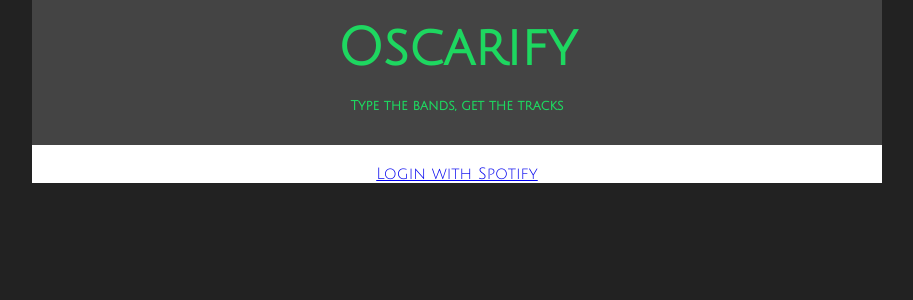
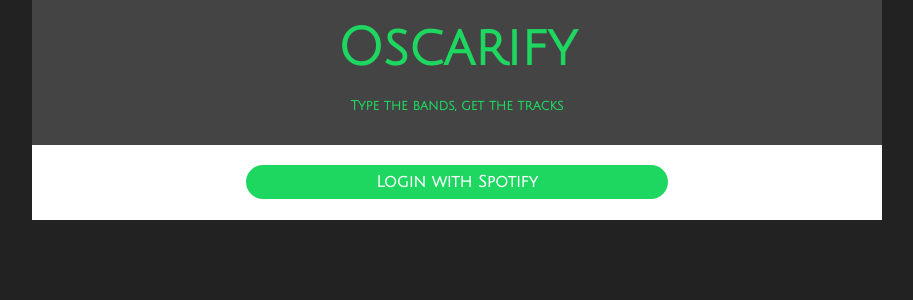
Before and after one commit to diogomcgoncalves/oscarify, a React app: page / in a window 1280 px wide. Shown: the top 300 px of the page, without its empty margins (183-1096 px from the left). Built offline with nearby package versions, Linux system fonts and the light colour scheme.

Commit message:
Added css to the login button

```diff
--- a/src/Components/App.js
+++ b/src/Components/App.js
@@ -169,7 +169,7 @@
         ) : (
           <div className="app-body">
             <div className="spotify-login">
-              { (accessToken == null ) ? <a href={spotifyLoginUrl}>Login with Spotify</a> : null }
+              { (accessToken == null ) ? <a href={spotifyLoginUrl}><div className="login-button">Login with Spotify</div></a> : null }
             </div>
           </div>
         ) }
--- a/src/Styles/App.css
+++ b/src/Styles/App.css
@@ -9,6 +9,9 @@
   max-width: 850px;
   height: auto;
   margin: auto;
+}
+.app-body{
+  contain: content;
 }
 .input-bands{
   padding: 10px 20px;
@@ -45,9 +48,23 @@
 .track-list{
   transition: all 300ms ease-in-out;
 }
+.login-button{
+  padding: 1%;
+  font-weight: 900;
+  width: 50%;
+  min-width: 20%;
+  color: white;
+  background-color: #1ED760;
+  border-radius: 100px;
+}
 .spotify-login{
   text-align: center;
+  text-align: -webkit-center;
   margin: 20px;
+}
+.spotify-login a {
+  color: #FFFFFF;
+  text-decoration: none;
 }
 .error-frame{
   display: inline-block;
```
